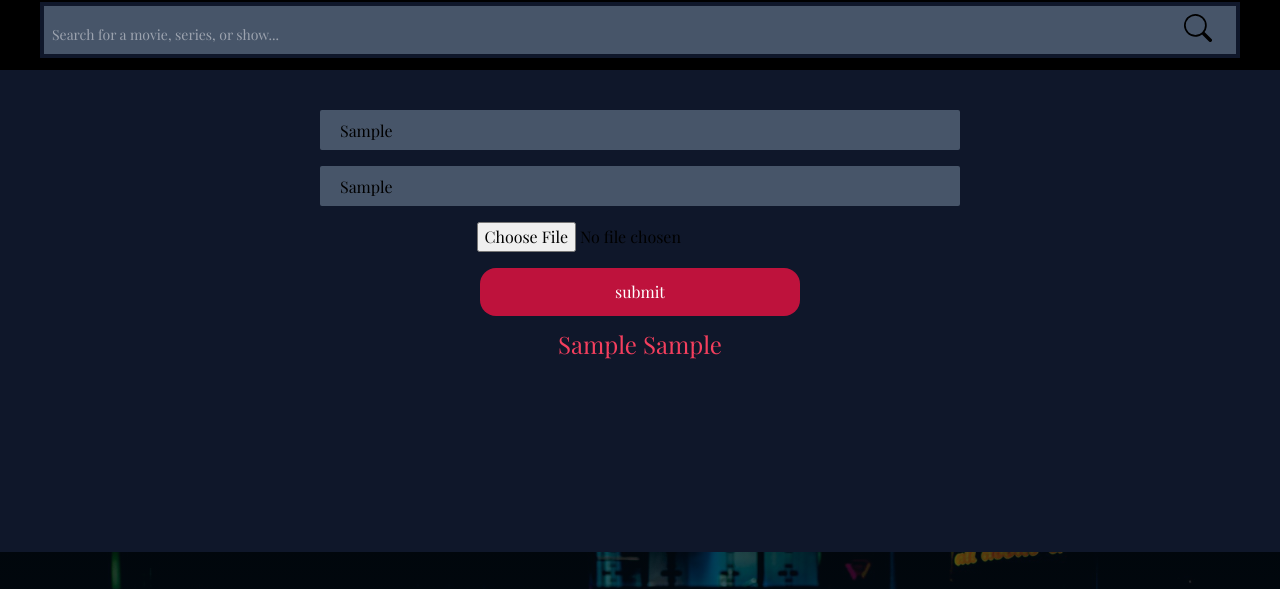
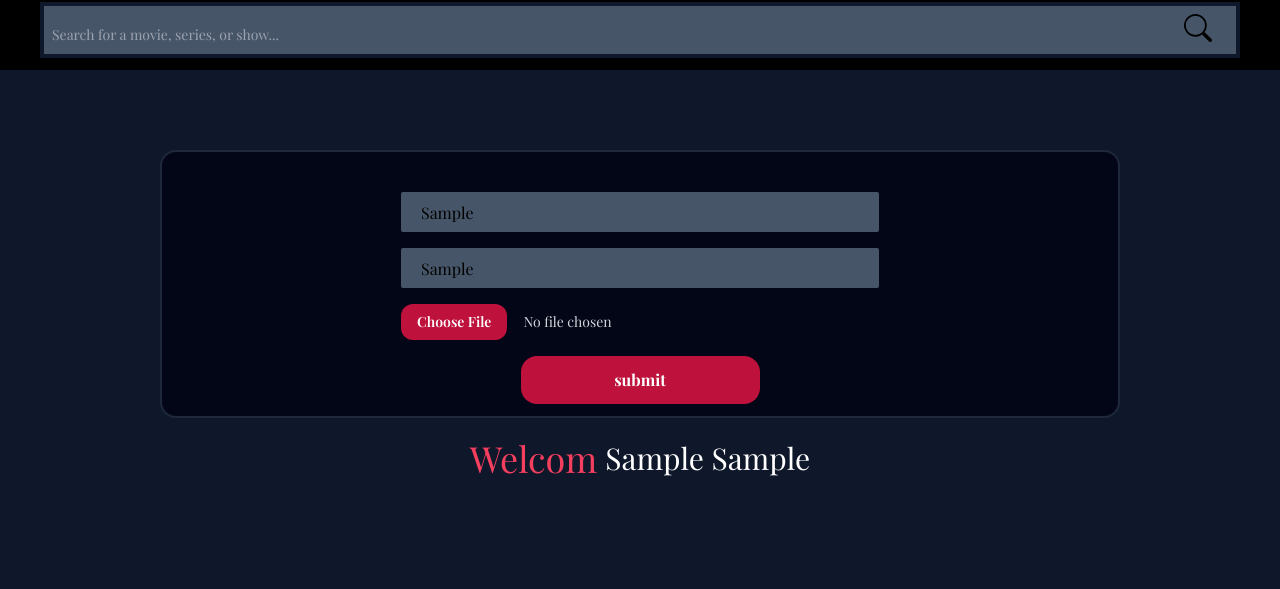
Before and after one commit to amirhossein442/Hyper-Movies, a React (Create React App) app: page /login in a window 1280 px wide. Both pictures are taken after typing "Sample", "Sample" into the empty fields and a click on the button "submit". Shown: the part 138-727 px from the top of the page. Built offline with nearby package versions, Linux system fonts and the light colour scheme; the HTML template or start-up script is replaced by a standard one; a web font is replaced by a local one.

Commit message:
add Login Page

```diff
--- a/src/Pages/LoginPage.jsx
+++ b/src/Pages/LoginPage.jsx
@@ -23,10 +23,10 @@ export const LoginPage = () => {
     }
   }
   return (
-    <div className="bg-slate-900 pb-48">
+    <div className="bg-slate-900 pb-52 pt-20 ">
       <form
         onSubmit={handelSubmit}
-        className="container mx-auto flex  items-center flex-col pt-10 gap-4 w-full"
+        className="container mx-auto flex  items-center flex-col pt-10 gap-4 w-3/4 border-2 border-slate-800 bg-slate-950 rounded-2xl"
       >
         <input
           className="w-2/4 h-10 px-5 rounded-sm bg-slate-600"
@@ -43,21 +43,33 @@ export const LoginPage = () => {
           value={lastName}
         />
         <input
+        className="  w-2/4 text-sm text-gray-300
+             file:mr-4 file:py-2 file:px-4
+             file:rounded-xl file:border-0
+             file:text-sm file:font-semibold
+             file:bg-rose-700 file:text-white
+             hover:file:bg-rose-600
+             cursor-pointer"
           type="file"
           onChange={handelPicProf}
         />
         <button
           type="submit"
-          className=" bg-rose-700 hover:bg-rose-600 transition-all py-3 rounded-2xl text-white w-1/4 flex items-center justify-center mb-3 "
+          className=" bg-rose-700 hover:bg-rose-600 transition-all py-3 rounded-2xl font-bold text-white w-1/4 flex items-center justify-center mb-3 "
         >
           submit
         </button>
       </form>
-      <div className="flex container mx-auto  justify-center  text-rose-500 text-2xl">
-        <p>
-          {profile.firstName}
-          <span> {profile.lastName}</span>
-        </p>
+      <div className="flex container mx-auto  justify-center items-center  text-rose-500 mt-5 text-3xl">
+        {profile.firstName && (
+          <>
+            <h1 className="text-4xl mr-2">Welcom </h1>
+            <p className="text-white">
+              {profile.firstName}
+              <span> {profile.lastName}</span>
+            </p>
+          </>
+        )}
       </div>
     </div>
   );
--- a/src/Pages/PeoplePage.jsx
+++ b/src/Pages/PeoplePage.jsx
@@ -36,7 +36,7 @@ export const PeoplePage = () => {
           </div>
         </div>
       </header>
-      <div className="px-16 sm:px-96 py-24 ">
+      <div className="px-16 lg:px-96 py-24 ">
         {character.map((people, index) => (
           <div key={index} className="flex border-2 border-rose-600 mb-5 text-white">
             <img
--- a/src/component/header/navigation.jsx
+++ b/src/component/header/navigation.jsx
@@ -35,7 +35,7 @@ export const Navigation = () => {
 
   return (
     <>
-      <nav className="flex items-center text-slate-200 bg-slate-900 px-6 pt-6 md:bg-transparent ">
+      <nav className="flex items-center text-slate-200 bg-black px-6 pt-6 md:bg-transparent ">
         <div className="flex items-center">
           <NavLink to={"/"}>
             <h1 className="text-2xl mr-12 pb-2">
```
